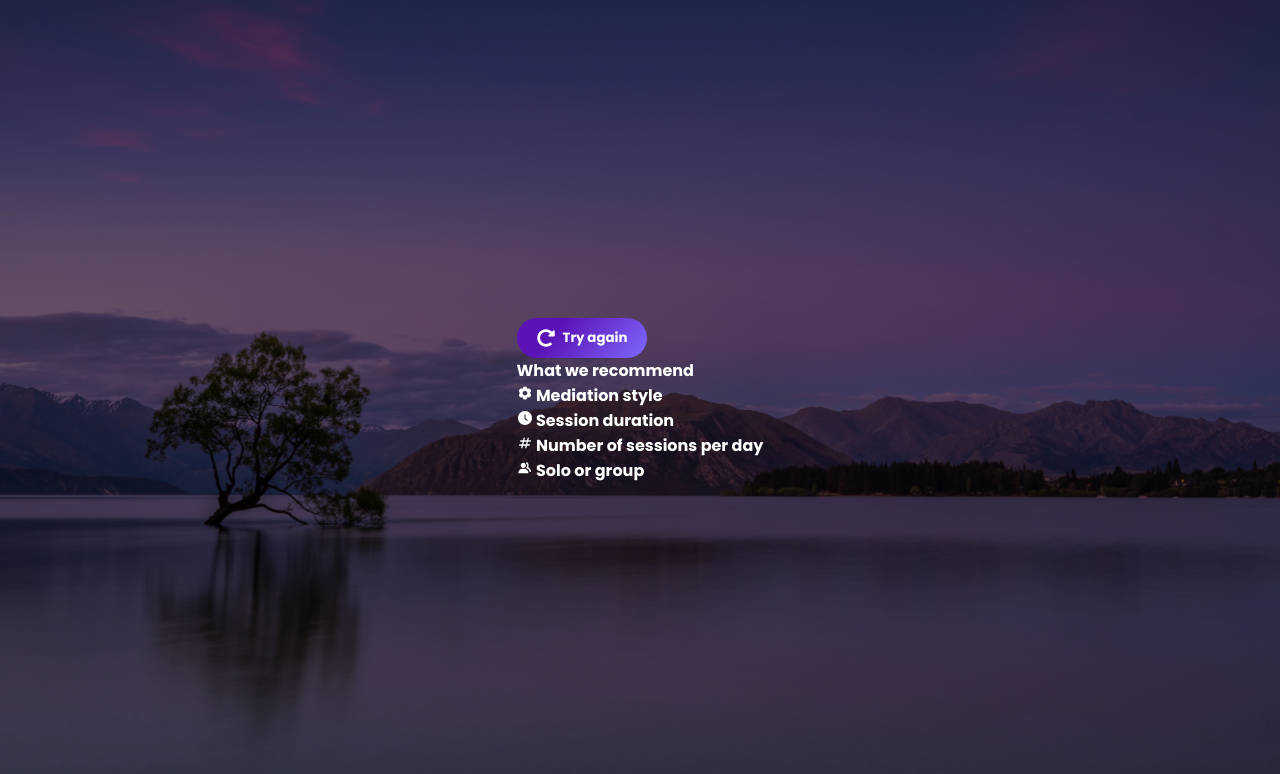
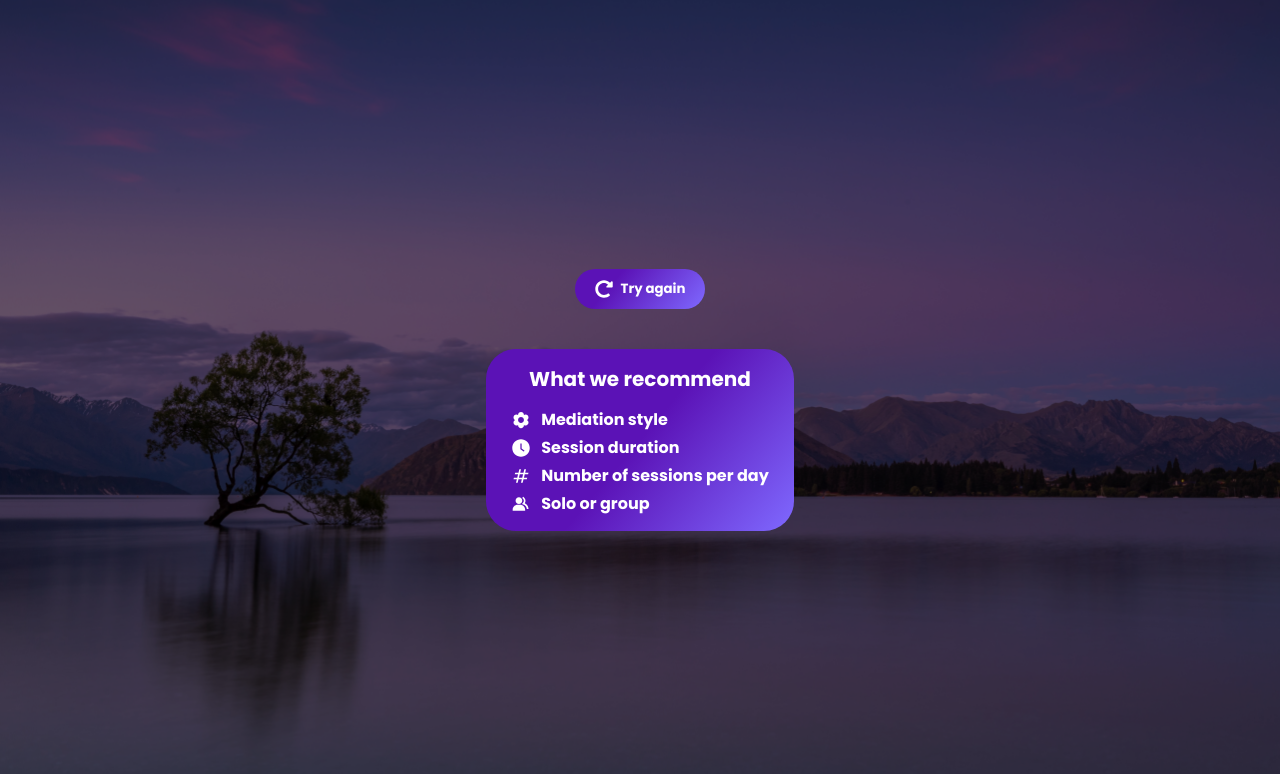
Before and after one commit to RyanMcPherson7/breathe, a React (Create React App) app: page /A/recommendation in a window 1280 px wide. Shown: the top 774 px of the page. Built offline with nearby package versions, Linux system fonts and the light colour scheme.

Commit message:
chore: add styled recommendation

```diff
--- a/src/components/form-a/index.jsx
+++ b/src/components/form-a/index.jsx
@@ -41,10 +41,10 @@ const index = () => {
 
     if (missingInputField.length !== 0) {
       let missingInputMessage =
-        'Please fill out the following questions so we can make an accurate recommendation: \n'
+        'Please fill out the following questions:\n'
 
       missingInputField.forEach((field) => {
-        missingInputMessage += `- ${field}\n`
+        missingInputMessage += `${field}\n`
       })
 
       alert(missingInputMessage)
--- a/src/components/recommendation/index.css
+++ b/src/components/recommendation/index.css
@@ -1,3 +1,33 @@
+#recommendation-container {
+  display: flex;
+  flex-direction: column;
+  justify-content: center;
+  align-items: center;
+  gap: 40px;
+}
+
 .recommendation {
+  display: flex;
+  flex-direction: column;
+  justify-content: center;
+  padding: 15px 25px;
+  border-radius: 30px;
+  gap: 3px;
+}
 
+.recommendation h4 {
+  text-align: center;
+  margin-bottom: 10px;
+  font-size: 20px;
 }
+
+.recommendation p {
+  display: flex;
+  align-items: center;
+  gap: 10px;
+}
+
+.recommendation-icon {
+  width: 20px;
+  height: 20px;
+}
--- a/src/components/recommendation/index.jsx
+++ b/src/components/recommendation/index.jsx
@@ -1,30 +1,30 @@
 import { useNavigate, useLocation } from 'react-router-dom'
 import { useCallback } from 'react'
-import { useDispatch } from 'react-redux'
+import { useDispatch, useSelector } from 'react-redux'
 import { FaRedoAlt } from 'react-icons/fa'
 import { IoMdFlower } from 'react-icons/io'
 import { AiFillClockCircle } from 'react-icons/ai'
 import { MdNumbers } from 'react-icons/md'
 import { BiSolidGroup } from 'react-icons/bi'
 import Button from '../button'
+import { colorsHex } from '../../constants'
 import {
-  setColor,
   setStressLevel,
   setRootCause,
   setMeditationExperience,
   setAge
 } from '../../redux/formSlice'
-import { colors } from '../../constants'
 import './index.css'
 
 const index = () => {
   const navigate = useNavigate()
   const location = useLocation()
   const dispatch = useDispatch()
+  const color = useSelector((state) => state.form.color)
 
   const handleResetClick = useCallback(() => {
+
     // reset form
-    dispatch(setColor(colors.purple))
     dispatch(setStressLevel('5'))
     dispatch(setRootCause(''))
     dispatch(setMeditationExperience(''))
@@ -41,19 +41,25 @@ const index = () => {
         icon={FaRedoAlt}
         isGradient
       />
-      <div className="recommendation">
+      <div
+        className="recommendation"
+        style={{
+          background: `linear-gradient(130deg, ${colorsHex.brandPurple} 50%, ${colorsHex[color]} 100%)`
+        }}
+      >
         <h4>What we recommend</h4>
         <p>
-          <IoMdFlower /> Mediation style
+          <IoMdFlower className="recommendation-icon" /> Mediation style
         </p>
         <p>
-          <AiFillClockCircle /> Session duration
+          <AiFillClockCircle className="recommendation-icon" /> Session duration
         </p>
         <p>
-          <MdNumbers /> Number of sessions per day
+          <MdNumbers className="recommendation-icon" /> Number of sessions per
+          day
         </p>
         <p>
-          <BiSolidGroup /> Solo or group
+          <BiSolidGroup className="recommendation-icon" /> Solo or group
         </p>
       </div>
     </div>
```
